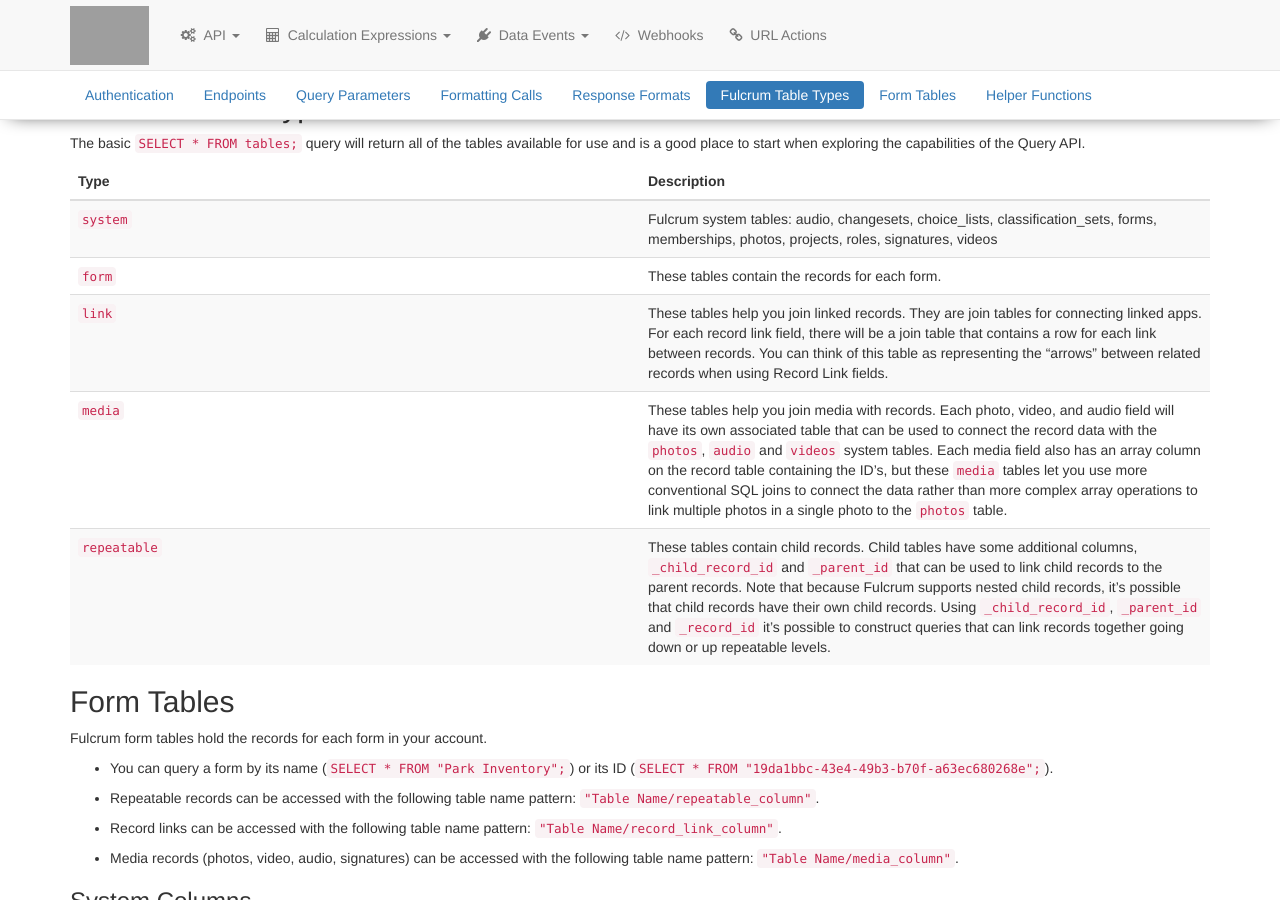
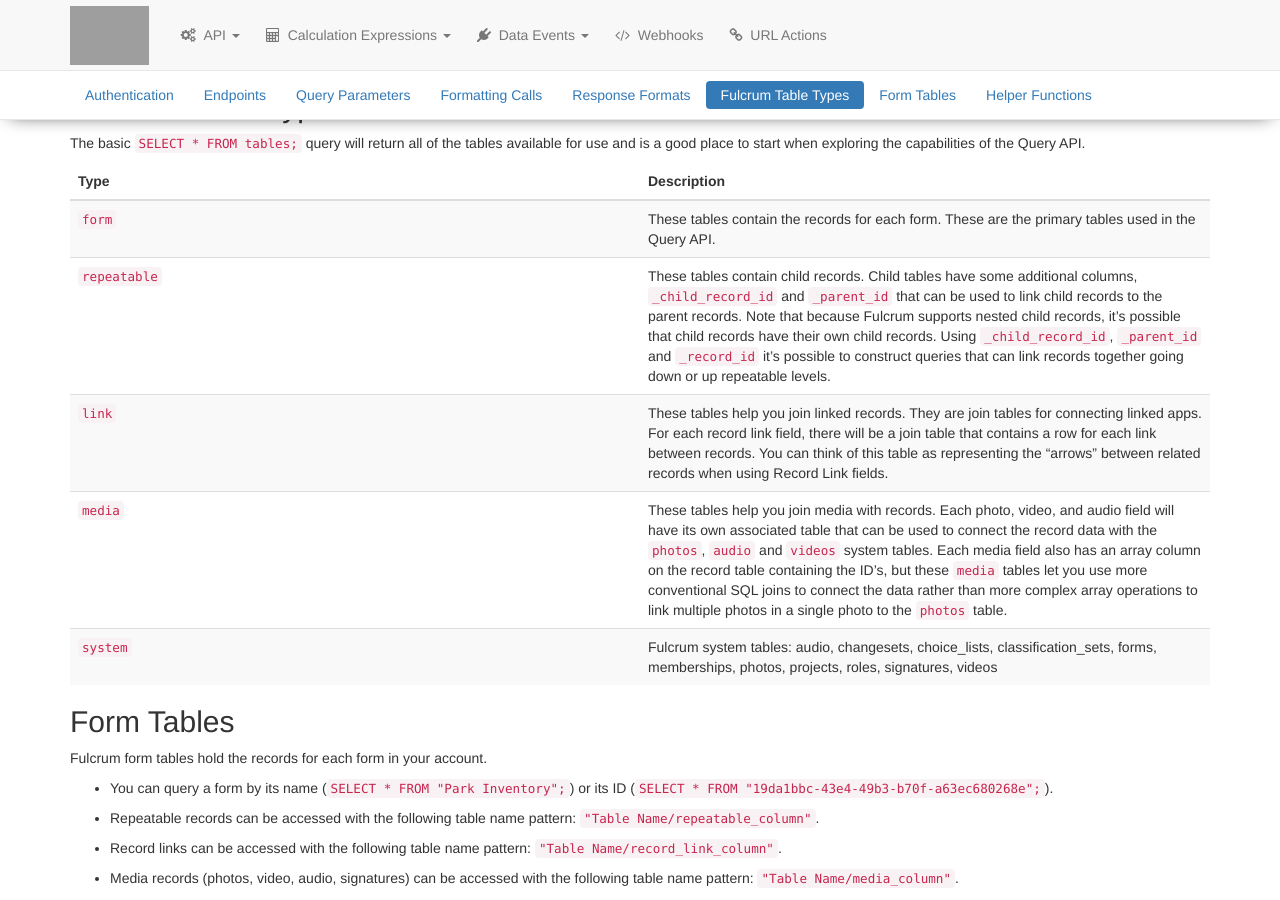
Before and after one commit to rylincoln/developer.fulcrumapp.com, a Jekyll site: the page built from _query-api/reference.md, in a window 1280 px wide and 900 px high, scrolled down 2884 px. Built offline with Jekyll 4.4.1, drawn with Linux system fonts in a browser that asks for light colours; nearby versions of some CDN libraries; grey boxes are pictures that could not be loaded.

Commit message:
Shuffle the table around in rough order of 'Should I care about this'

```diff
--- a/_query-api/reference.md
+++ b/_query-api/reference.md
@@ -163,11 +163,11 @@ The basic `SELECT * FROM tables;` query will return all of the tables available
 {:.table.table-striped}
 | Type | Description |
 |------|-------------|
-| `system` | Fulcrum system tables: audio, changesets, choice_lists, classification_sets, forms, memberships, photos, projects, roles, signatures, videos |
-| `form` | These tables contain the records for each form. |
+| `form` | These tables contain the records for each form. These are the primary tables used in the Query API. |
+| `repeatable` | These tables contain child records. Child tables have some additional columns, `_child_record_id` and `_parent_id` that can be used to link child records to the parent records. Note that because Fulcrum supports nested child records, it's possible that child records have their own child records. Using `_child_record_id`, `_parent_id` and `_record_id` it's possible to construct queries that can link records together going down or up repeatable levels.  |
 | `link` | These tables help you join linked records. They are join tables for connecting linked apps. For each record link field, there will be a join table that contains a row for each link between records. You can think of this table as representing the "arrows" between related records when using Record Link fields. |
 | `media` | These tables help you join media with records. Each photo, video, and audio field will have its own associated table that can be used to connect the record data with the `photos`, `audio` and `videos` system tables. Each media field also has an array column on the record table containing the ID's, but these `media` tables let you use more conventional SQL joins to connect the data rather than more complex array operations to link multiple photos in a single photo to the `photos` table. |
-| `repeatable` | These tables contain child records. Child tables have some additional columns, `_child_record_id` and `_parent_id` that can be used to link child records to the parent records. Note that because Fulcrum supports nested child records, it's possible that child records have their own child records. Using `_child_record_id`, `_parent_id` and `_record_id` it's possible to construct queries that can link records together going down or up repeatable levels.  |
+| `system` | Fulcrum system tables: audio, changesets, choice_lists, classification_sets, forms, memberships, photos, projects, roles, signatures, videos |
 
 ## Form Tables
 
```
